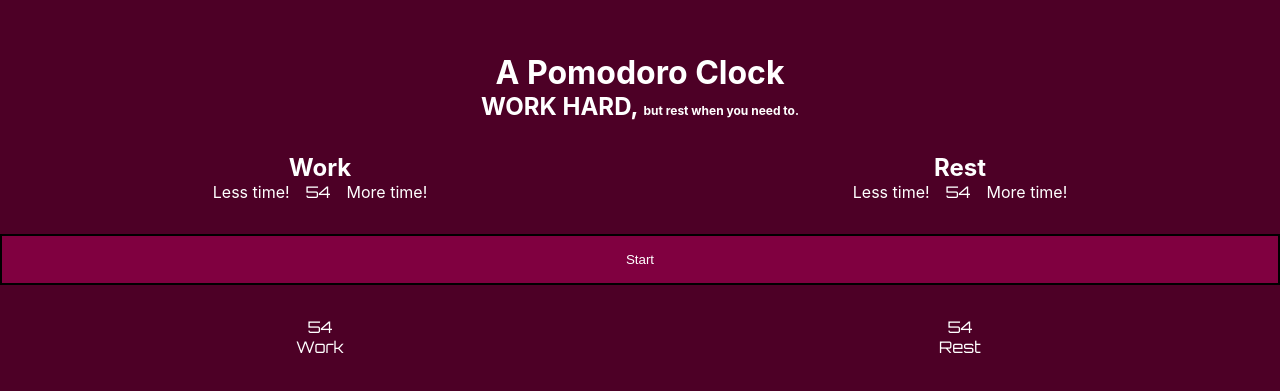
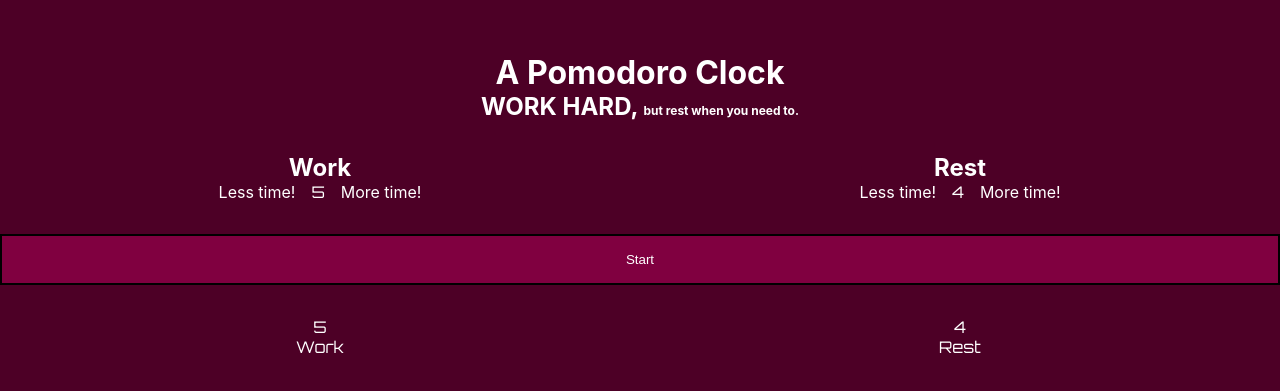
Before and after one commit to anthonyshew/pomodoro-clock, a React (Create React App) app: page / in a window 1280 px wide. Shown: the part 195-586 px from the top of the page. Built offline with nearby package versions, Linux system fonts and the light colour scheme.

Commit message:
Functional with Redux. Next is implenting timing.

```diff
--- a/src/App.css
+++ b/src/App.css
@@ -32,7 +32,7 @@
   font-size: 12px;
 }
 
-.timemaker, .timer {
+.timemaker-Work, .timemaker-Rest, .timer {
   display: inline-block;
   width: 50vw;
   margin-top: 2rem;
--- a/src/App.js
+++ b/src/App.js
@@ -18,8 +18,8 @@ class App extends Component {
           < Timemaker phase="Work" />
           < Timemaker phase="Rest" />
           < button className="start-clock">Start</ button>
-          < Timer phase="Work" work={5}/>
-          < Timer phase="Rest" rest={4}/>
+          < Timer phase="Work" />
+          < Timer phase="Rest" />
           </div>
       </div>
       </Provider>
--- a/src/components/Timemaker.js
+++ b/src/components/Timemaker.js
@@ -59,20 +59,33 @@ class Timemaker extends Component {
           console.log("More than hour?! You don't even need a Pomodoro Clock!");
         }
     }
-}
+  }
 
   render() {
+    if(this.props.phase === 'Work') {
     return (
-      <div className="timemaker">
+      <div className={"timemaker-"+this.props.phase}>
         <h2 className="phase-maker">{this.props.phase}</h2>
         <div className="timer-setter-">
           <span className={"decrementer-"+this.props.phase} onClick={this.timeChange}>Less time!</span>
-          <span className="time-adjuster">{this.state.workCounter}{this.state.restCounter}</span>
+          <span id="l" className="time-adjuster">{this.state.workCounter}</span>
+          <span className={"incrementer-"+this.props.phase} onClick={this.timeChange}>More time!</span>
+        </div>
+      </div>
+    )
+  } else {
+    return (
+      <div className={"timemaker-"+this.props.phase}>
+        <h2 className="phase-maker">{this.props.phase}</h2>
+        <div className="timer-setter-">
+          <span className={"decrementer-"+this.props.phase} onClick={this.timeChange}>Less time!</span>
+          <span id="l" className="time-adjuster">{this.state.restCounter}</span>
           <span className={"incrementer-"+this.props.phase} onClick={this.timeChange}>More time!</span>
         </div>
       </div>
     )
   }
+}
 };
 
 Timemaker.propTypes = {
--- a/src/components/Timer.js
+++ b/src/components/Timer.js
@@ -5,10 +5,22 @@ import { connect } from "react-redux";
 class Timer extends Component {
 
   render() {
+    if(this.props.phase === "Work") {
     return (
       <div className="timer">
         <div className="display-">
-            {this.props.work}{this.props.rest}
+            {this.props.work}
+        </div>
+        <div className="phase-timer">
+            {this.props.phase}
+        </div>
+    </div>
+    )
+  } else {
+    return (
+      <div className="timer">
+        <div className="display-">
+            {this.props.rest}
         </div>
         <div className="phase-timer">
             {this.props.phase}
@@ -16,6 +28,7 @@ class Timer extends Component {
     </div>
     )
   }
+}
 };
 
 Timer.propTypes = {
```
